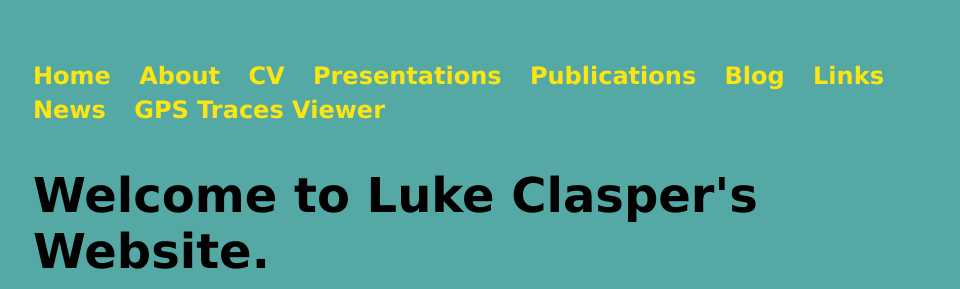
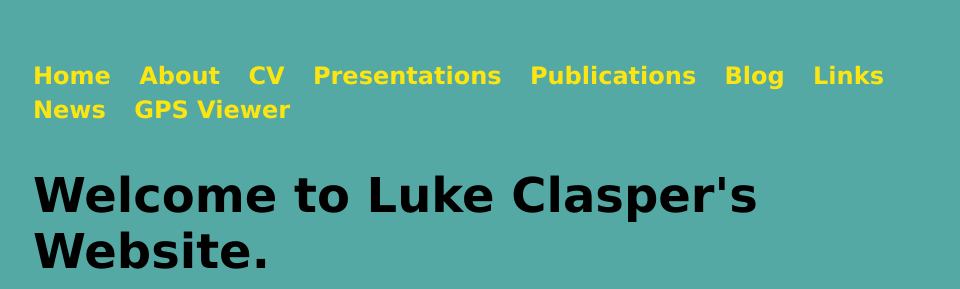
Before and after one commit to ltclasper/ltclasper.github.io, a Jekyll site: the page built from index.html, in a window 1280 px wide. Shown: the top 289 px of the page, without its empty margins (159-1119 px from the left). Built offline with Jekyll 4.4.1, drawn with Linux system fonts in a browser that asks for light colours.

Commit message:
Update default.html

```diff
--- a/_layouts/default.html
+++ b/_layouts/default.html
@@ -17,7 +17,7 @@
 	        		<li><a href="/blog">Blog</a></li>
 				<li><a href="/links">Links</a></li>
 				<li><a href="/news">News</a></li>
-				<li><a href="/gps traces viewer">GPS Traces Viewer</a></li>
+				<li><a href="/gps traces viewer">GPS Viewer</a></li>
 	    		</ul>
 			</nav>
 			<div class="container">
```
